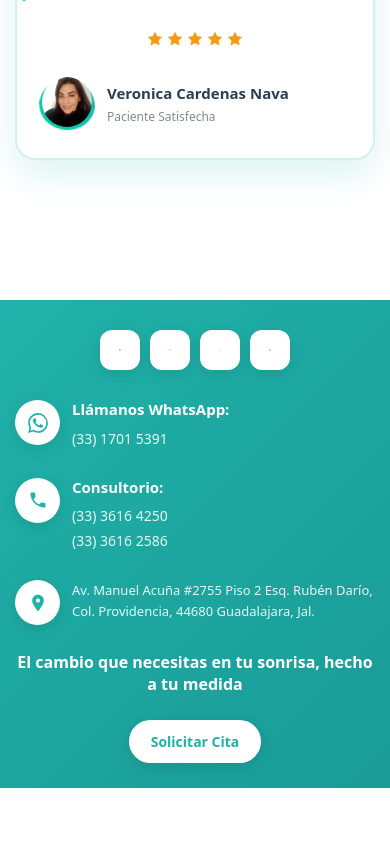
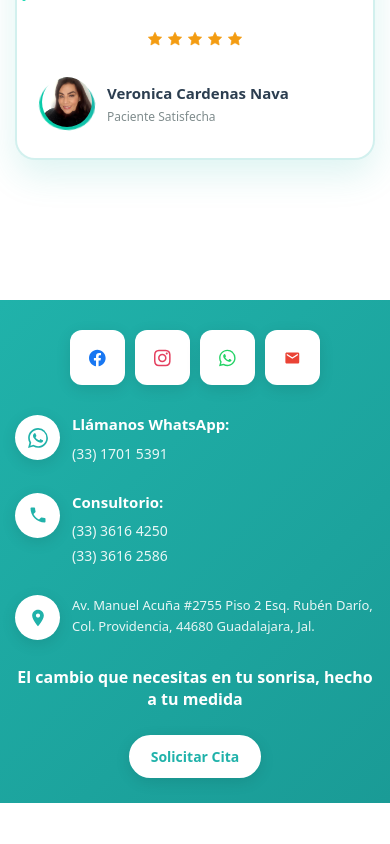
Before and after one commit to Jan-Amixtlan/odonto-nieves, a React (Vite) app: page / in a window 390 px wide. Shown: the part 7102-7946 px from the top of the page. Built offline with nearby package versions, Linux system fonts and the light colour scheme.

Commit message:
Update social icon sizes and add transition effects for improved responsiveness

```diff
--- a/src/Components/ContactFooter/ContactFooter.css
+++ b/src/Components/ContactFooter/ContactFooter.css
@@ -35,8 +35,8 @@
 }
 
 .social-icon {
-    width: 50px;
-    height: 50px;
+    width: 70px;
+    height: 70px;
     border-radius: 12px;
     border: none;
     background: var(--blanco-puro);
@@ -47,6 +47,12 @@
     cursor: pointer;
     transition: all 0.3s ease;
     box-shadow: 0 4px 15px rgba(0, 0, 0, 0.1);
+}
+
+.social-icon svg {
+    width: 32px;
+    height: 32px;
+    transition: all 0.3s ease;
 }
 
 .social-icon:hover {
@@ -378,8 +384,13 @@
     }
 
     .social-icon {
-        width: 45px;
-        height: 45px;
+        width: 60px;
+        height: 60px;
+    }
+
+    .social-icon svg {
+        width: 28px;
+        height: 28px;
     }
 
     .contact-grid {
@@ -433,13 +444,13 @@
     }
 
     .social-icon {
-        width: 40px;
-        height: 40px;
+        width: 55px;
+        height: 55px;
     }
 
     .social-icon svg {
-        width: 20px;
-        height: 20px;
+        width: 24px;
+        height: 24px;
     }
 
     .contact-grid {
```
